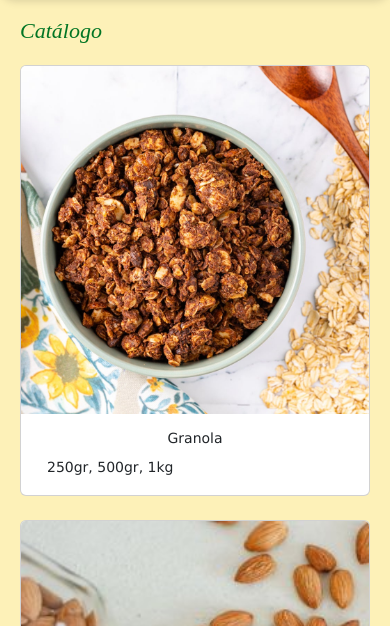
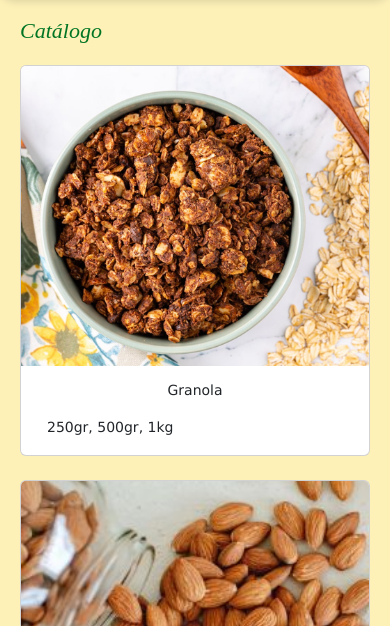
Before and after one commit to Cinthiac87/Mamina-Final, a plain HTML site: page pages/productos.html in a window 390 px wide. Shown: the part 218-844 px from the top of the page. Drawn offline with nearby package versions, Linux system fonts and the light colour scheme; files that its build step writes are made by us from their sources.

Commit message:
Corrige rutas y diseño responsive de las paginas internas

```diff
--- a/pages/productos.html
+++ b/pages/productos.html
@@ -16,7 +16,7 @@
         integrity="sha384-sRIl4kxILFvY47J16cr9ZwB07vP4J8+LH7qKQnuqkuIAvNWLzeN8tE5YBujZqJLB"
         crossorigin="anonymous">
 
-    <link rel="stylesheet" href="../css/styles.css">
+    <link rel="stylesheet" href="../styles/styles.css">
 </head>
 
 <body>
--- a/scss/_contenido.scss
+++ b/scss/_contenido.scss
@@ -32,17 +32,33 @@
     margin: 0 auto;
 
     .card-img-top {
-      width: 100%;
-      height: auto;
-      object-fit: cover;
-    }
+  width: 100%;
+  height: 370px;
+  object-fit: cover;
+}
 
     .card-title {
       color: v.$color-azul;
     }
   }
 }
+.catalogo {
+  .producto-card {
+    height: 100%;
 
+    .card-img-top {
+      width: 100%;
+      height: 300px;
+      object-fit: cover;
+    }
+
+    .card-body {
+      display: flex;
+      flex-direction: column;
+      justify-content: center;
+    }
+  }
+}
 .pagos {
   grid-area: pagos;
 }
```
Also changed, not shown: pages/contactos.html (+1 -1 lines), pages/novedades.html (+1 -1 lines), pages/sobrenosotros.html (+1 -1 lines), styles/styles.css, 1 other file.
